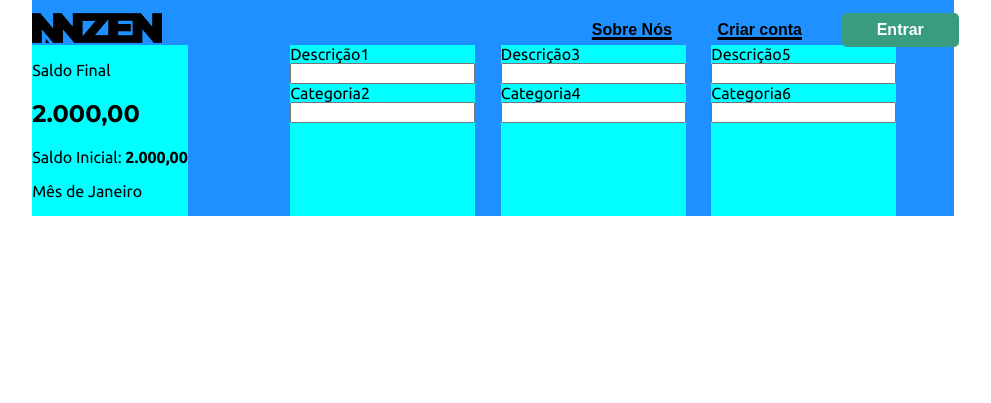
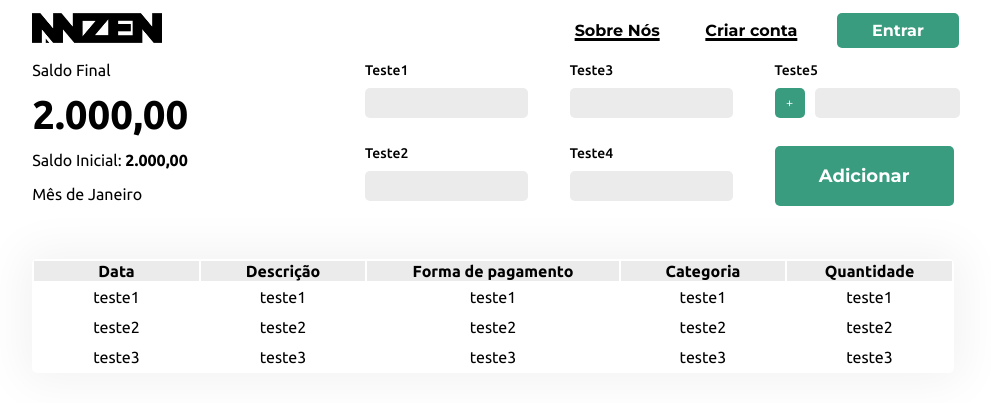
Before and after one commit to vinicioshurman/ANZEN, a PHP site: page /View/principal.html in a window 1280 px wide. Shown: the top 403 px of the page, without its empty margins (147-1138 px from the left). Run offline with PHP 8.4, Linux system fonts and the light colour scheme; some libraries are stand-ins or nearby versions.

Commit message:
Formulario + começo de tabela na pagina principal

```diff
--- a/View/principal.html
+++ b/View/principal.html
@@ -38,39 +38,78 @@
     <main>
         <section class="principal">
             <div class="flex-box-main">
-                <div class="saldo">
+                <div class="flex-group-0">
                   <p>Saldo Final</p>
                   <h1>2.000,00</h1>
                   <p>Saldo Inicial: <strong>2.000,00</strong></p>
                   <p>Mês de Janeiro</p>
                 </div>
                 <div class="flex-group-1">
-                  <label for="">Descrição1</label><br>
+                  <label for="">Teste1</label><br>
                   <input type="text">
 
                   <br>
 
-                  <label for="">Categoria2</label><br>
-                  <input type="text">
+                  <label for="">Teste2</label><br>
+                  <input type="text" class="noMargin">
                 </div>
                 <div class="flex-group-2">
-                  <label for="">Descrição3</label><br>
+                  <label for="">Teste3</label><br>
                   <input type="text">
 
                   <br>
 
-                  <label for="">Categoria4</label><br>
-                  <input type="text">
+                  <label for="">Teste4</label><br>
+                  <input type="text" class="noMargin">
                 </div>
                 <div class="flex-group-3">
-                  <label for="">Descrição5</label><br>
-                  <input type="text">
+                  <label for="">Teste5</label><br>
+                  <div class="flex-input-button">
+                    <div style="flex-grow: 1">
+                      <button class="more-less">+</button>
+                    </div>
+                    <div style="flex-grow: 8">
+                      <input type="text">
+                    </div>
+                  </div>
 
                   <br>
 
-                  <label for="">Categoria6</label><br>
-                  <input type="text">
+                  <button class="btn btn-color-green btn-adicionar">Adicionar</button>
                 </div>
+
+            </div>
+            <div class="tabela-principal">
+              <table>
+                <tr>
+                  <th>Data</th>
+                  <th>Descrição</th>
+                  <th>Forma de pagamento</th>
+                  <th>Categoria</th>
+                  <th>Quantidade</th>
+                </tr>
+                <tr>
+                  <td>teste1</td>
+                  <td>teste1</td>
+                  <td>teste1</td>
+                  <td>teste1</td>
+                  <td>teste1</td>
+                </tr>
+                <tr>
+                  <td>teste2</td>
+                  <td>teste2</td>
+                  <td>teste2</td>
+                  <td>teste2</td>
+                  <td>teste2</td>
+                </tr>
+                <tr>
+                  <td>teste3</td>
+                  <td>teste3</td>
+                  <td>teste3</td>
+                  <td>teste3</td>
+                  <td>teste3</td>
+                </tr>
+              </table>
             </div>
         </section>
     </main>
--- a/css/styles.css
+++ b/css/styles.css
@@ -6,10 +6,12 @@
   --sombra-fraca: 0px 0px 45px 10px rgba(0, 0, 0, 0.05);
   --sombra-media: 0px 0px 25px 5px rgba(0, 0, 0, 0.126);
   --sombra-forte: 0px 0px 25px 5px rgba(0, 0, 0, 0.226);
+  --ubuntu: "Ubuntu", sans-serif;
+  --montserrat: "Montserrat", sans-serif;
 }
 
 body {
-  font-family: "Ubuntu", sans-serif;
+  font-family: var(--ubuntu);
   max-width: 100%;
   overflow-x: hidden;
   height: 100%;
@@ -18,8 +20,12 @@ body {
 }
 
 h1 {
-  font-family: "Montserrat", sans-serif;
+  font-family: var(--montserrat);
   font-weight: bold;
+}
+
+button {
+  font-family: var(--montserrat);
 }
 
 /* Se repete em diferentes páginas */
@@ -287,33 +293,121 @@ h1 {
   position: absolute;
   right: 14vw;
   left: 14vw;
-  background-color: dodgerblue;
+}
+
+.principal input {
+  height: 30px;
+  width: 80%;
+  border: none;
+  border-radius: 5px;
+  outline: none;
+  margin: 10px 0 25px 0;
+  background-color: var(--cinza-principal);
+  padding: 0 10px 0 10px;
+  font-family: var(--ubuntu);
+  font-weight: 600;
+}
+
+.noMargin {
+  margin: 10px 0 0 0 !important;
+}
+
+.principal label {
+  font-size: 14px;
+  font-weight: 500;
+  padding: 8px 0 65px 0 !important;
 }
 
 .flex-box-main {
   display: flex;
-  background-color: dodgerblue;
   flex-wrap: wrap;
   margin-top: 3.5vw;
+  margin-bottom: 40px;
 }
 
 .flex-box-main>div {
-  padding: auto;
   font-size: 16px;
   font-weight: 400;
-  background-color: aqua;
+}
+
+.flex-group-0 {
+  width: 22vw;
+}
+
+.flex-group-0 h1{
+  font-family: "Ubuntu", sans-serif;
+  font-size: 40px;
+  font-weight: 600;
+  line-height: 6px;
 }
 
 .flex-group-1 {
-  margin-left: 8vw;
+  width: 14vw;
+  margin-left: 4vw;
+  padding: 15px 0 0 0;
 }
 
 .flex-group-2 {
+  width: 14vw;
   margin-left: 2vw;
+  padding: 15px 0 0 0;
 }
 
 .flex-group-3 {
+  width: 14vw;
   margin-left: 2vw;
+  padding: 15px 0 0 0;
 }
 
+.flex-input-button {
+  display: flex;
+  align-items: stretch;
+  margin: 10px 0 10px 0;
+  width: 100%;
+}
+
+.more-less {
+  width: 30px;
+  height: 30px;
+  margin-right: 10px;
+  color: #fff;
+  background-color: var(--verde-principal);
+  border: none;
+  outline: none;
+  border-radius: 5px;
+}
+
+.more-less:hover {
+  background-color: var(--verde-hover);
+  box-shadow: var(--sombra-media);
+}
+
+.flex-group-3 input {
+  margin: 0;
+  width: 90%;
+}
+
+.btn-adicionar {
+  width: 100%;
+  margin: 0;
+  height: 60px;
+  font-size: 18px;
+  padding: 0;
+}
+  /* table */
+  table {
+    width: 100%;
+    border-radius: 5px;
+    box-shadow: var(--sombra-fraca);
+    border: none;
+  }
+
+  th {
+    background-color: #ebebeb;
+  }
+
+  td {
+    padding: 5px 30px;
+    text-align: center;
+  }
 /* - - - - - - - - - - */
```
